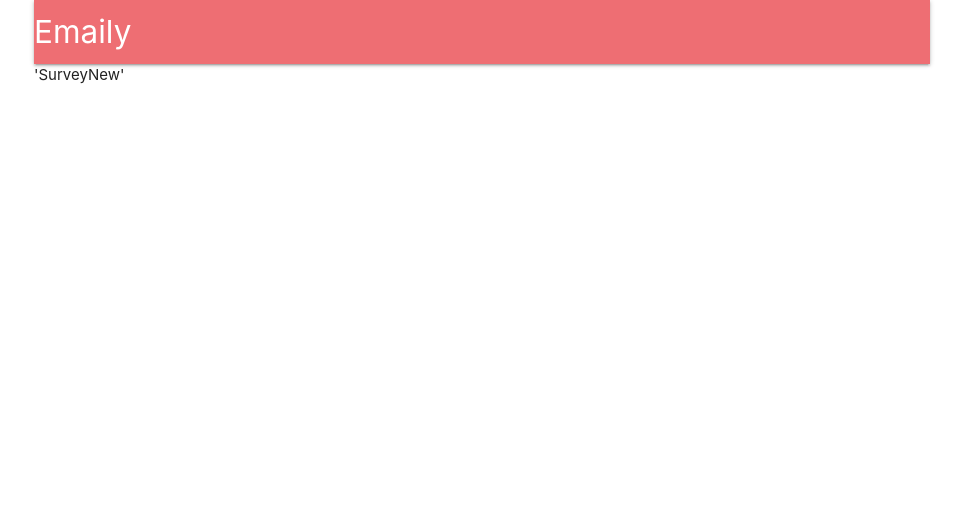
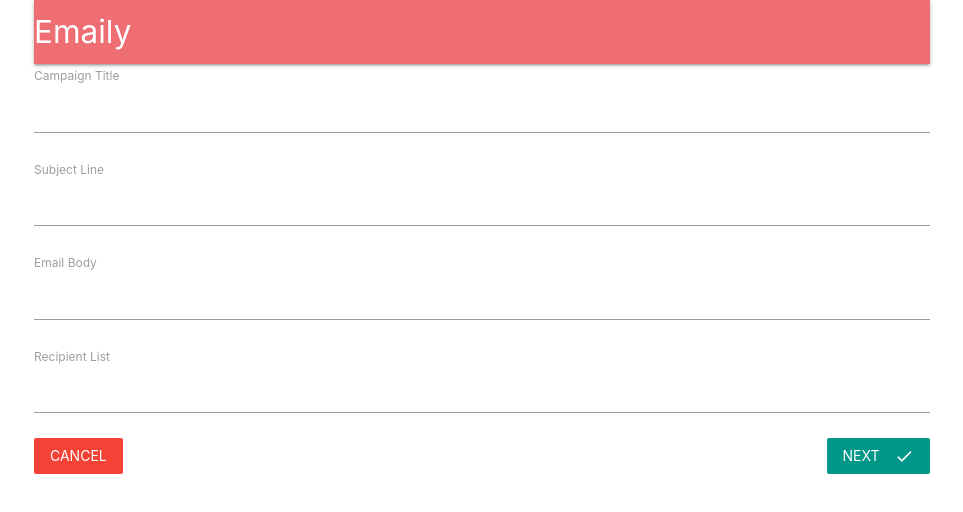
Before and after one commit to vislogurov/emailer, a React (Create React App) app in the folder client/: page /surveys/new in a window 1280 px wide. Shown: the top 512 px of the page, without its empty margins (158-1121 px from the left). Built offline with nearby package versions, Linux system fonts and the light colour scheme; no server answers.

Commit message:
добавил поля и валидацию

```diff
--- a/client/package.json
+++ b/client/package.json
@@ -5,6 +5,7 @@
   "dependencies": {
     "axios": "^0.18.0",
     "http-proxy-middleware": "^0.19.1",
+    "lodash": "^4.17.11",
     "materialize-css": "^1.0.0",
     "react": "^16.8.6",
     "react-dom": "^16.8.6",
--- /dev/null
+++ b/client/src/components/surveys/SurveyField.js
@@ -0,0 +1,15 @@
+// SurveyField contains logic to render a single
+// label and text input
+import React from 'react';
+
+export default ({ input, label, meta: { error, touched } }) => {
+  return (
+    <div>
+      <label>{label}</label>
+      <input {...input} style={{ marginBottom: '5px' }} />
+      <div className="red-text" style={{ marginBottom: '20px' }}>
+        {touched && error}
+      </div>
+    </div>
+  );
+};
--- /dev/null
+++ b/client/src/components/surveys/SurveyForm.js
@@ -0,0 +1,61 @@
+// SurveyForm shows a form for a user to add input
+import _ from 'lodash';
+import React, { Component } from 'react';
+import { reduxForm, Field } from 'redux-form';
+import { Link } from 'react-router-dom';
+import SurveyField from './SurveyField';
+import validateEmails from '../../utils/validateEmails';
+import formFields from './formFields';
+
+class SurveyForm extends Component {
+  renderFields() {
+    return _.map(formFields, ({ label, name }) => {
+      return (
+        <Field
+          key={name}
+          component={SurveyField}
+          type="text"
+          label={label}
+          name={name}
+        />
+      );
+    });
+  }
+
+  render() {
+    return (
+      <div>
+        <form onSubmit={this.props.handleSubmit(this.props.onSurveySubmit)}>
+          {this.renderFields()}
+          <Link to="/surveys" className="red btn-flat white-text">
+            Cancel
+          </Link>
+          <button type="submit" className="teal btn-flat right white-text">
+            Next
+            <i className="material-icons right">done</i>
+          </button>
+        </form>
+      </div>
+    );
+  }
+}
+
+function validate(values) {
+  const errors = {};
+
+  errors.emails = validateEmails(values.emails || '');
+
+  _.each(formFields, ({ name }) => {
+    if (!values[name]) {
+      errors[name] = 'You must provide a value';
+    }
+  });
+
+  return errors;
+}
+
+export default reduxForm({
+  validate,
+  form: 'surveyForm',
+  destroyOnUnmount: false
+})(SurveyForm);
--- /dev/null
+++ b/client/src/components/surveys/SurveyFormReview.js
@@ -0,0 +1,45 @@
+// SurveyFormReview shows users their form inputs for review
+import _ from 'lodash';
+import React from 'react';
+import { connect } from 'react-redux';
+import formFields from './formFields';
+import * as actions from '../../actions';
+
+const SurveyFormReview = ({ onCancel, formValues, submitSurvey }) => {
+  const reviewFields = _.map(formFields, ({ name, label }) => {
+    return (
+      <div key={name}>
+        <label>{label}</label>
+        <div>
+          {formValues[name]}
+        </div>
+      </div>
+    );
+  });
+
+  return (
+    <div>
+      <h5>Please confirm your entries</h5>
+      {reviewFields}
+      <button
+        className="yellow darken-3 white-text btn-flat"
+        onClick={onCancel}
+      >
+        Back
+      </button>
+      <button
+        onClick={() => submitSurvey(formValues)}
+        className="green btn-flat right white-text"
+      >
+        Send Survey
+        <i className="material-icons right">email</i>
+      </button>
+    </div>
+  );
+};
+
+function mapStateToProps(state) {
+  return { formValues: state.form.surveyForm.values };
+}
+
+export default connect(mapStateToProps, actions)(SurveyFormReview);
--- a/client/src/components/surveys/SurveyNew.js
+++ b/client/src/components/surveys/SurveyNew.js
@@ -1,15 +1,37 @@
 // SurveyNew shows SurveyForm and SurveyFormReview
 import React, { Component } from 'react';
+import { reduxForm } from 'redux-form';
+import SurveyForm from './SurveyForm';
+import SurveyFormReview from './SurveyFormReview';
 
 class SurveyNew extends Component {
+  state = { showFormReview: false };
+
+  renderContent() {
+    if (this.state.showFormReview) {
+      return (
+        <SurveyFormReview
+          onCancel={() => this.setState({ showFormReview: false })}
+        />
+      );
+    }
+
+    return (
+      <SurveyForm
+        onSurveySubmit={() => this.setState({ showFormReview: true })}
+      />
+    );
+  }
 
   render() {
     return (
       <div>
-        'SurveyNew'
+        {this.renderContent()}
       </div>
     );
   }
 }
 
-export default SurveyNew;
+export default reduxForm({
+  form: 'surveyForm'
+})(SurveyNew);
--- /dev/null
+++ b/client/src/components/surveys/formFields.js
@@ -0,0 +1,6 @@
+export default [
+  { label: 'Campaign Title', name: 'title' },
+  { label: 'Subject Line', name: 'subject' },
+  { label: 'Email Body', name: 'body' },
+  { label: 'Recipient List', name: 'emails' }
+];
--- /dev/null
+++ b/client/src/utils/validateEmails.js
@@ -0,0 +1,14 @@
+const re = /^[a-zA-Z0-9.!#$%&’*+/=?^_`{|}~-]+@[a-zA-Z0-9-]+(?:\.[a-zA-Z0-9-]+)*$/;
+
+export default emails => {
+  const invalidEmails = emails
+    .split(',')
+    .map(email => email.trim())
+    .filter(email => re.test(email) === false);
+
+  if (invalidEmails.length) {
+    return `These emails are invalid: ${invalidEmails}`;
+  }
+
+  return;
+};
```
